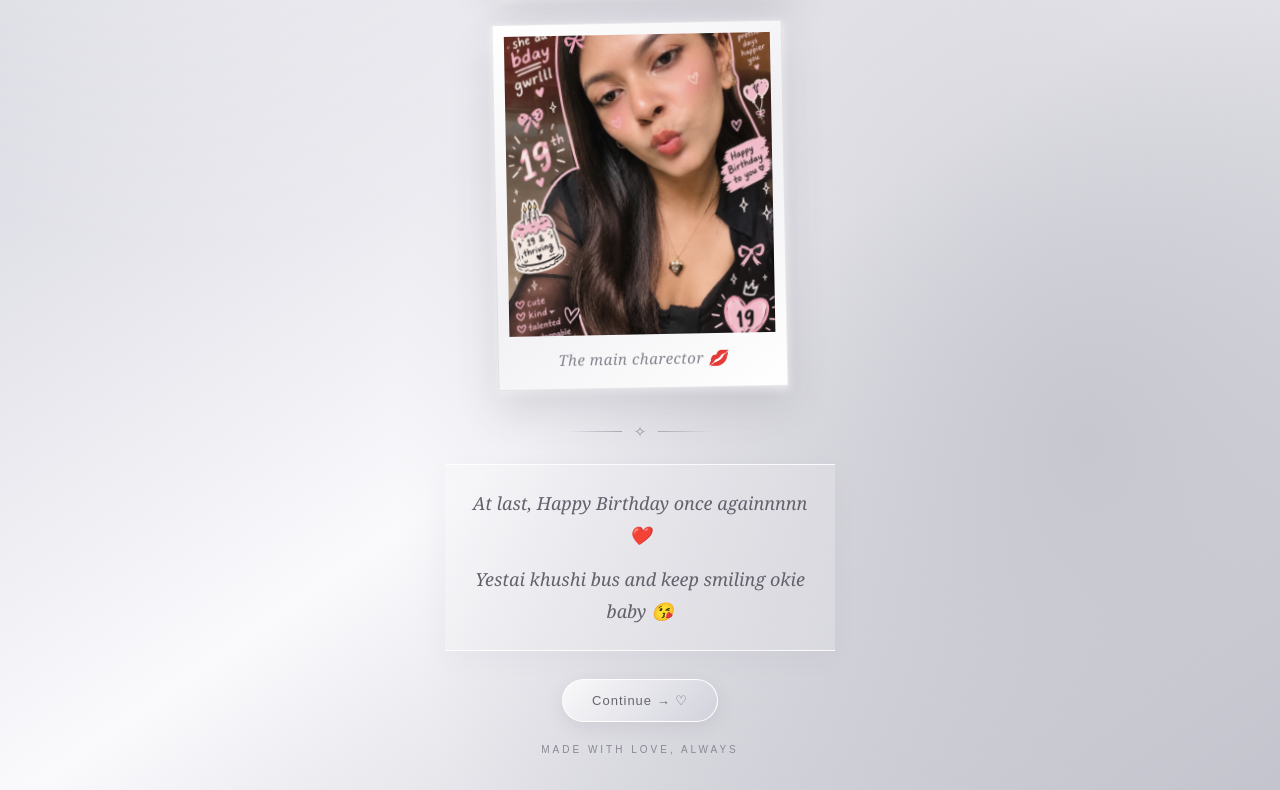
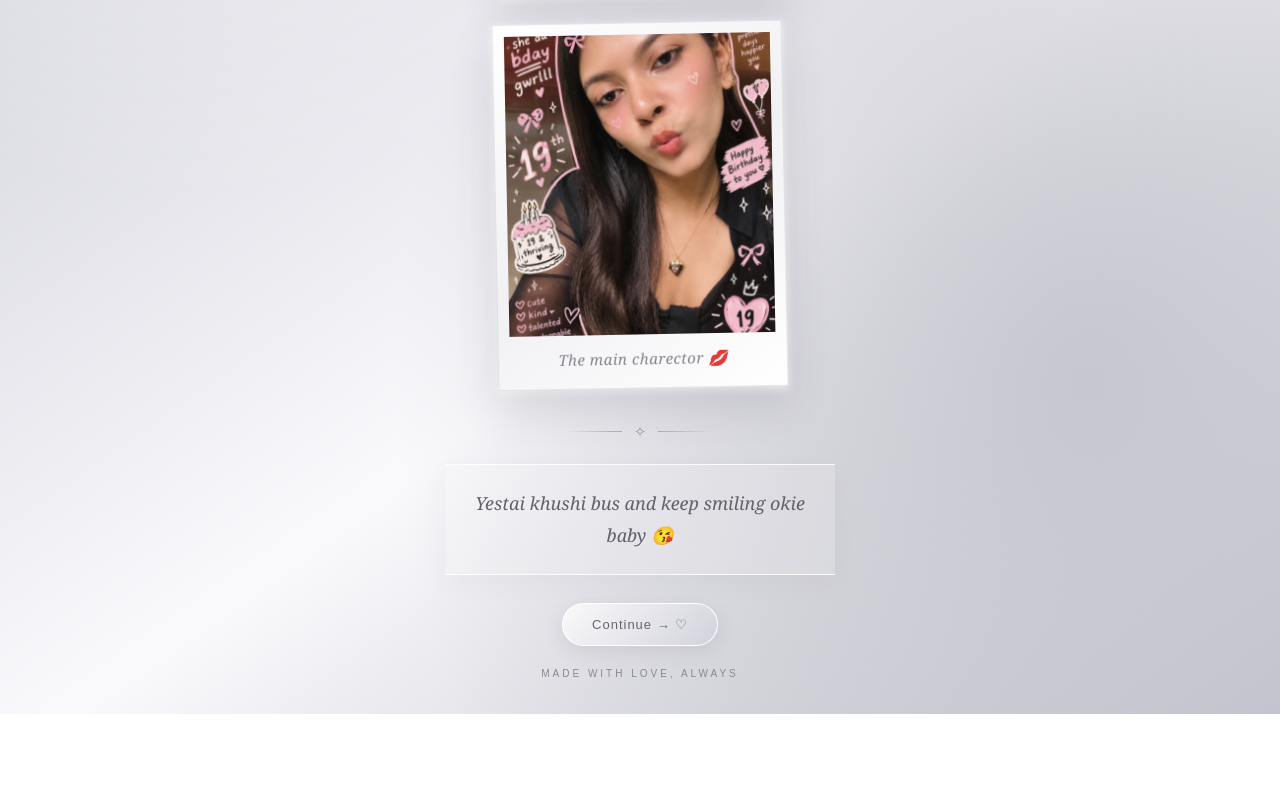
Before and after one commit to chowdharyira94-netizen/Briti_Bday, a plain HTML site: page page4.html in a window 1280 px wide. Shown: the part 942-1732 px from the top of the page. After the commit the page ends 1656 px from the top, so only its background shows below. Drawn offline with Linux system fonts and the light colour scheme.

Commit message:
Update page4.html

```diff
--- a/page4.html
+++ b/page4.html
@@ -356,11 +356,6 @@ body::before {
     <div class="note">
 
         <p>
-            At last, Happy Birthday once againnnnn
-            <span class="heart">❤️</span>
-        </p>
-
-        <p>
             Yestai khushi bus and keep smiling okie baby
             😘
         </p>
```
